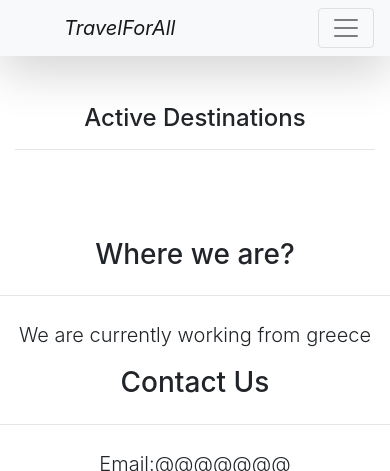
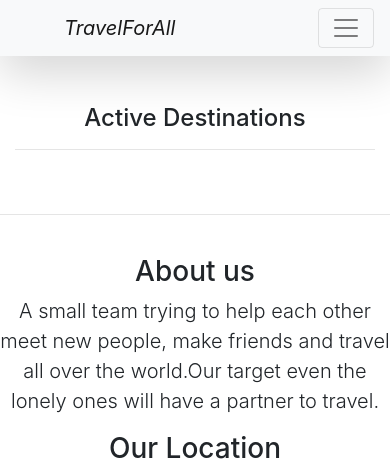
Before and after one commit to Chronos4/Travel-agent, a Django app: page /destinations/ in a window 390 px wide. Shown: the top 471 px of the page. Run offline with Django 3.2, Linux system fonts and the light colour scheme; data that the repository does not hold is empty; some libraries are stand-ins or nearby versions.

Commit message:
Small changes on the templates

```diff
--- a/src/backend/accounts/forms.py
+++ b/src/backend/accounts/forms.py
@@ -29,7 +29,7 @@ class RegisterForm(forms.ModelForm):
             'first_name': forms.TextInput(attrs={'placeholder': 'Enter your First Name', 'id': 'register-staff'}),
             'last_name': forms.TextInput(attrs={'placeholder': 'Enter your Last Name', 'id': 'register-staff'}),
             'age': forms.SelectDateWidget(attrs={'id': 'register-staff'}, years=YEARS),
-            'gender': forms.Select(attrs={'id': 'register-gender'})
+            'gender': forms.Select(attrs={'id': 'register-gender', 'value': 'male'})
         }
         labels = {
             "email": '',
@@ -38,9 +38,6 @@ class RegisterForm(forms.ModelForm):
             "age": '',
             "gender": ''
 
-        }
-        initial = {
-            'gender': 'male'
         }
 
     def clean_password2(self):
--- a/src/backend/templates/base-template.html
+++ b/src/backend/templates/base-template.html
@@ -13,6 +13,7 @@
     {% block content %}
     {% endblock %}
 
+    <hr>
     {% include 'base/components/footer.html' %}
     {% include 'base/js.html' %}
 </body>
--- a/src/backend/templates/base/components/footer.html
+++ b/src/backend/templates/base/components/footer.html
@@ -1,24 +1,36 @@
 <!-- Footer -->
-<footer class="page-footer font-small blue pt-4">
-
+<footer class="page-footer  font-small blue pt-4">
     <div class="row text-center">
-        <div class="col-lg-6 col-md-6 col-sm-12">
-            <h3 class="display-5">Where we are?</h3>
-            <hr class="my-4">
-            <p class="lead">We are currently working from greece</p>
+        <div class="col-md-4">
+            <h3>About us</h3>
+            <p class="lead">
+                A small team trying to help each other meet new people, make friends
+                and travel all over the world.Our target even the lonely ones will have
+                a partner to travel.
+            </p>
         </div>
-        <div class="col-lg-6 col-md-6 col-sm-12">
-            <h3 class="display-5">Contact Us</h3>
-            <hr class="my-4">
-            <p class="lead">Email:@@@@@@@</p>
+        <div class="col-md-4">
+            <h3>Our Location </h3>
+            <iframe
+                src="https://www.google.com/maps/embed?pb=!1m18!1m12!1m3!1d433868.0837064906!2d35.66744174160663!3d31.836036762053016!2m3!1f0!2f0!3f0!3m2!1i1024!2i768!4f13.1!3m3!1m2!1s0x151b5fb85d7981af%3A0x631c30c0f8dc65e8!2sAmman!5e0!3m2!1sen!2sjo!4v1499168051085"
+                sytle="" frameborder="0" style="border:0" allowfullscreen></iframe>
         </div>
-    </div>
-
-    <!-- Copyright -->
-    <div class="footer-copyright text-center py-3">© 2018 Copyright:
-        <a href="https://mdbootstrap.com/education/bootstrap/"> MDBootstrap.com</a>
-    </div>
-    <!-- Copyright -->
+        <div class="col-md-4">
+            <h3>Contact Us</h3>
+            <ul>
+                <li>Phone : 123 - 456 - 789</li>
+                <li>E-mail : info@comapyn.com</li>
+                <li>Fax : 123 - 456 - 789</li>
+            </ul>
+            <p class="lead">
+                For any information that you need you are free to contact with us!
+            </p>
+        </div>
+        <!-- Copyright -->
+        <div class="footer-copyright text-center py-3 mx-auto">© 2018 Copyright:
+            <a href="#"> TravelForAll team</a>
+        </div>
+        <!-- Copyright -->
 
 </footer>
 <!-- Footer -->
--- a/src/backend/templates/base/components/navbar.html
+++ b/src/backend/templates/base/components/navbar.html
@@ -11,7 +11,8 @@
                     <span class="sr-only">(current)</span></a>
             </li>
             <li class="nav-item">
-                <a class="nav-link" href="#"><i class="fas fa-globe-africa"></i> Destinations</a>
+                <a class="nav-link" href="{% url 'destination-list' %}"><i class="fas fa-globe-africa"></i>
+                    Destinations</a>
             </li>
             {% if not request.user.is_authenticated %}
             <li class="nav-item">
--- a/src/backend/templates/homepage.html
+++ b/src/backend/templates/homepage.html
@@ -17,7 +17,7 @@
     <hr class="my-4">
     <p>Search all available trips and travel to have fun with foreign friends </p>
     <p class="lead">
-        <a class="btn btn-primary btn-lg" href="#" role="button">Check Destinations</a>
+        <a class="btn btn-primary btn-lg" href="{% url 'destination-list' %}" role="button">Check Destinations</a>
     </p>
 </div>
 {% endblock %}
--- a/src/backend/travel/templates/travel/List-destinations.html
+++ b/src/backend/travel/templates/travel/List-destinations.html
@@ -1,13 +1,15 @@
 {% extends 'base-template.html' %}
 
-
+{% block title %}
+Available destinations
+{% endblock title%}
 {% block content %}
 <div class="container text-center my-5">
     <h4>Active Destinations</h4>
     <hr>
     <div class="row ml-4">
         {% for object in object_list %}
-        <div class="col-lg-4 col-sm-12 col-md-6">
+        <div class="col-lg-4 col-sm-12 col-md-6 my-3">
             <div class="card" style="width: 18rem;">
                 {% if object.image %}
                 <a href="{{object.get_absolute_url}}">
@@ -15,7 +17,8 @@
                 </a>
                 {% endif %}
                 <div class="card-body">
-                    <h5 class="card-text">Organiser: {{object.author.full_name}}</h5>
+                    <h5>Travel to <span style="color:red;">{{object.country}}</span></h5>
+                    <h6 class="card-text">Organiser: {{object.author.full_name}}</h6>
                     <p class="card-text">Posted: {{object.timestamp|timesince}} ago</p>
                     <hr>
                     <p class="card-text">Starts at : {{object.start}}</p>
```
Also changed, not shown: src/backend/travel/templates/travel/Detail-destination.html (+16 -0 lines), 1 other file.
